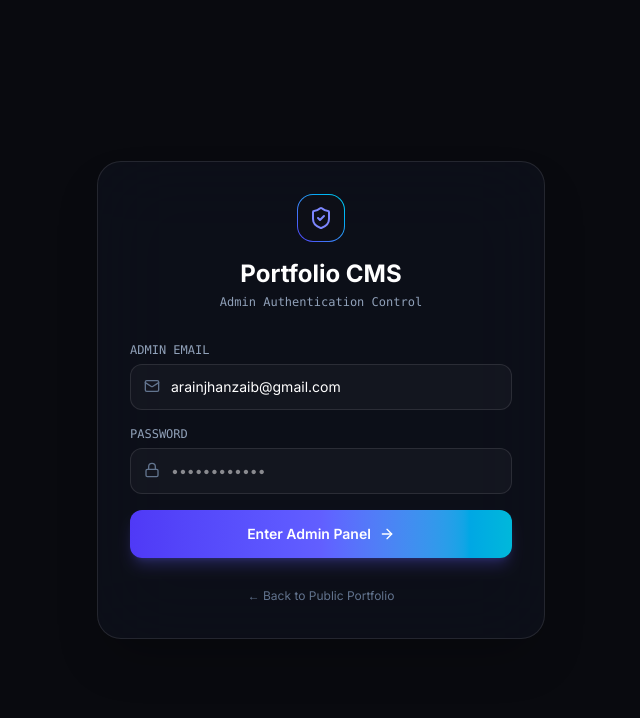
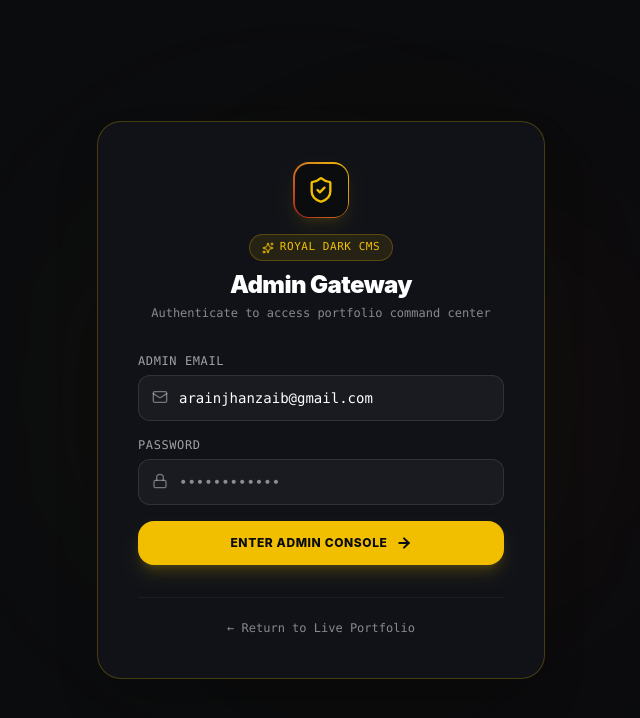
Before and after one commit to Jahanzaib-Arain24/Portfolio-Website, a Next.js app: page /login in a window 1280 px wide. Shown: the top 718 px of the page, without its empty margins (319-959 px from the left). Built offline with nearby package versions, Linux system fonts and the light colour scheme.

Commit message:
feat(admin): modernize Admin Gateway login screen with Royal Dark Obsidian styling

```diff
--- a/src/app/login/page.tsx
+++ b/src/app/login/page.tsx
@@ -2,7 +2,7 @@
 
 import { useState } from "react";
 import { useRouter } from "next/navigation";
-import { Lock, Mail, ArrowRight, ShieldCheck } from "lucide-react";
+import { Lock, Mail, ArrowRight, ShieldCheck, Sparkles } from "lucide-react";
 import toast, { Toaster } from "react-hot-toast";
 
 export default function LoginPage() {
@@ -37,27 +37,33 @@ export default function LoginPage() {
   };
 
   return (
-    <div className="min-h-screen bg-[#090a0f] flex items-center justify-center p-4 relative overflow-hidden">
+    <div className="min-h-screen bg-[#0B0C0E] flex items-center justify-center p-4 relative overflow-hidden text-white font-sans selection:bg-[#F1BF00] selection:text-[#0B0C0E]">
       <Toaster position="top-center" />
-      <div className="glow-orb-primary top-10 left-1/3 opacity-30" />
-      <div className="glow-orb-secondary bottom-10 right-1/4 opacity-30" />
 
-      <div className="w-full max-w-md p-8 rounded-3xl bg-[#0e101a]/90 border border-white/10 backdrop-blur-2xl shadow-2xl relative z-10">
+      {/* Royal Dark Atmosphere glows */}
+      <div className="absolute top-1/4 left-1/3 w-96 h-96 bg-[#F1BF00]/5 blur-[120px] pointer-events-none rounded-full" />
+      <div className="absolute bottom-1/4 right-1/4 w-96 h-96 bg-[#AA151B]/5 blur-[120px] pointer-events-none rounded-full" />
+
+      <div className="w-full max-w-md p-8 sm:p-10 rounded-3xl bg-[#101217] border border-[#F1BF00]/25 backdrop-blur-2xl shadow-2xl relative z-10">
         <div className="text-center mb-8">
-          <div className="w-12 h-12 rounded-2xl bg-gradient-to-tr from-indigo-600 to-cyan-400 p-[1px] mx-auto mb-4">
-            <div className="w-full h-full bg-[#0d0f17] rounded-[15px] flex items-center justify-center">
-              <ShieldCheck className="w-6 h-6 text-indigo-400" />
+          <div className="w-14 h-14 rounded-2xl bg-gradient-to-tr from-[#AA151B] to-[#F1BF00] p-[1.5px] mx-auto mb-4 shadow-lg shadow-[#F1BF00]/10">
+            <div className="w-full h-full bg-[#0B0C0E] rounded-[14px] flex items-center justify-center">
+              <ShieldCheck className="w-7 h-7 text-[#F1BF00]" />
             </div>
           </div>
-          <h1 className="text-2xl font-bold text-white mb-1">Portfolio CMS</h1>
-          <p className="text-xs text-slate-400 font-mono">
-            Admin Authentication Control
+          <div className="inline-flex items-center gap-1.5 px-3 py-1 rounded-full bg-[#F1BF00]/10 border border-[#F1BF00]/25 text-[#F1BF00] text-[11px] font-mono uppercase tracking-wider mb-2">
+            <Sparkles className="w-3 h-3" />
+            <span>Royal Dark CMS</span>
+          </div>
+          <h1 className="text-2xl font-black text-white tracking-tight">Admin Gateway</h1>
+          <p className="text-xs text-white/50 font-mono mt-1">
+            Authenticate to access portfolio command center
           </p>
         </div>
 
         <form onSubmit={handleLogin} className="space-y-4">
           <div>
-            <label className="block text-xs font-mono text-slate-400 mb-1.5 uppercase">
+            <label className="block text-xs font-mono text-white/60 mb-1.5 uppercase tracking-wider">
               Admin Email
             </label>
             <div className="relative">
@@ -66,15 +72,15 @@ export default function LoginPage() {
                 required
                 value={email}
                 onChange={(e) => setEmail(e.target.value)}
-                className="w-full pl-10 pr-4 py-3 rounded-xl bg-white/[0.03] border border-white/10 focus:border-indigo-500 focus:bg-white/[0.06] text-white text-sm outline-none transition-colors"
+                className="w-full pl-10 pr-4 py-3 rounded-xl bg-white/[0.04] border border-white/10 focus:border-[#F1BF00]/60 focus:bg-white/[0.06] text-white text-sm outline-none transition-all font-mono"
                 placeholder="arainjhanzaib@gmail.com"
               />
-              <Mail className="w-4 h-4 text-slate-500 absolute left-3.5 top-3.5" />
+              <Mail className="w-4 h-4 text-white/40 absolute left-3.5 top-3.5" />
             </div>
           </div>
 
           <div>
-            <label className="block text-xs font-mono text-slate-400 mb-1.5 uppercase">
+            <label className="block text-xs font-mono text-white/60 mb-1.5 uppercase tracking-wider">
               Password
             </label>
             <div className="relative">
@@ -83,35 +89,35 @@ export default function LoginPage() {
                 required
                 value={password}
                 onChange={(e) => setPassword(e.target.value)}
-                className="w-full pl-10 pr-4 py-3 rounded-xl bg-white/[0.03] border border-white/10 focus:border-indigo-500 focus:bg-white/[0.06] text-white text-sm outline-none transition-colors"
+                className="w-full pl-10 pr-4 py-3 rounded-xl bg-white/[0.04] border border-white/10 focus:border-[#F1BF00]/60 focus:bg-white/[0.06] text-white text-sm outline-none transition-all font-mono"
                 placeholder="••••••••••••"
               />
-              <Lock className="w-4 h-4 text-slate-500 absolute left-3.5 top-3.5" />
+              <Lock className="w-4 h-4 text-white/40 absolute left-3.5 top-3.5" />
             </div>
           </div>
 
           <button
             type="submit"
             disabled={loading}
-            className="w-full py-3.5 px-6 rounded-xl bg-gradient-to-r from-indigo-600 via-indigo-500 to-cyan-500 text-white font-semibold text-sm shadow-lg shadow-indigo-500/25 hover:shadow-indigo-500/40 hover:scale-[1.01] active:scale-[0.99] transition-all flex items-center justify-center gap-2 disabled:opacity-50 mt-2"
+            className="w-full py-3.5 px-6 rounded-2xl bg-[#F1BF00] text-[#0B0C0E] font-extrabold text-xs uppercase tracking-wider shadow-lg shadow-[#F1BF00]/20 hover:bg-[#F1BF00]/90 hover:scale-[1.01] active:scale-[0.99] transition-all flex items-center justify-center gap-2 disabled:opacity-50 mt-3"
           >
             {loading ? (
-              <span>Authenticating...</span>
+              <span>Authenticating Session...</span>
             ) : (
               <>
-                <span>Enter Admin Panel</span>
-                <ArrowRight className="w-4 h-4" />
+                <span>Enter Admin Console</span>
+                <ArrowRight className="w-4 h-4 stroke-[3]" />
               </>
             )}
           </button>
         </form>
 
-        <div className="mt-6 text-center">
+        <div className="mt-8 text-center pt-4 border-t border-white/5">
           <a
             href="/"
-            className="text-xs text-slate-500 hover:text-slate-300 transition-colors"
+            className="text-xs font-mono text-white/50 hover:text-[#F1BF00] transition-colors inline-flex items-center gap-1"
           >
-            ← Back to Public Portfolio
+            ← Return to Live Portfolio
           </a>
         </div>
       </div>
```
